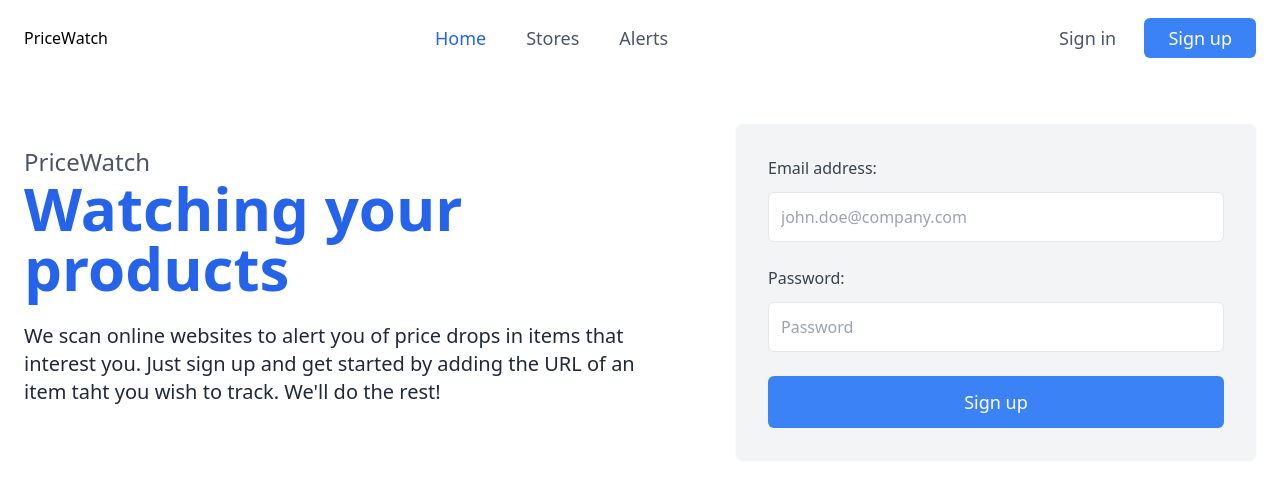
After one commit to ramsy1980/pricewatch, a Flask app: page / in a window 1280 px wide. The commit adds this page. Shown: the top 498 px of the page. Run offline with Flask 2, Linux system fonts and the light colour scheme; parts of the project's set-up code (start-up, migrations or seed data) failed here and were passed over.

Commit message:
feat(layout): add index

```diff
--- a/app.py
+++ b/app.py
@@ -1,5 +1,5 @@
 import os
-from flask import Flask
+from flask import Flask, render_template
 from views.alerts import alert_blueprint
 from views.stores import store_blueprint
 from views.users import user_blueprint
@@ -11,6 +11,11 @@ app.config.update(
 )
 
 
+@app.route('/')
+def home():
+    return render_template('home.html')
+
+
 app.register_blueprint(alert_blueprint, url_prefix="/alerts")
 app.register_blueprint(store_blueprint, url_prefix="/stores")
 app.register_blueprint(user_blueprint, url_prefix="/users")
--- a/templates/base.html
+++ b/templates/base.html
@@ -17,7 +17,7 @@
     <header>
         <nav class="flex items-center justify-between p-6 container mx-auto">
             <!-- Logo -->
-            <h3>PriceWatch</h3>
+            <a href="/"><h3>PriceWatch</h3></a>
 
             <!-- Menu items -->
             <div class="text-lg text-gray-600 hidden lg:flex">
--- /dev/null
+++ b/templates/home.html
@@ -0,0 +1,40 @@
+{% extends "base.html" %}
+{% block content %}
+<div class="w-full lg:flex items-center">
+    <div class="w-full lg:w-1/2">
+        <!-- hero section description goes here -->
+        <h2 class="text-md lg:text-2xl text-gray-600">PriceWatch</h2>
+        <h1 class="text-5xl lg:text-6xl font-bold text-blue-600 mb-2 lg:mb-6">Watching your products</h1>
+        <p class="text-md lg:text-xl font-light text-gray-800 mb-8">
+            We scan online websites to alert you of price drops in items that interest you.
+            Just sign up and get started by adding the URL of an item taht you wish to track.
+            We'll do the rest!
+        </p>
+    </div>
+    <div class="w-full lg:w-1/2 lg:pl-24">
+        <!-- sign-up form goes here -->
+        <form action="/users/register" method="post" class="bg-gray-100 shadow-sm rounded-md p-8">
+            <div class="mb-6">
+                <label for="email" class="mb-3 block text-gray-700">Email address:</label>
+                <input type="email" id="email" name="email"
+                       class="bg-white rounded-md border border-gray-200 p-3 focus:outline-none w-full"
+                       placeholder="john.doe@company.com"
+                       required
+                >
+            </div>
+            <div class="mb-6">
+                <label for="password" class="mb-3 block text-gray-700">Password:</label>
+                <input type="password" id="password" name="password"
+                       class="bg-white rounded-md border border-gray-200 p-3 focus:outline-none w-full"
+                       placeholder="Password"
+                       required
+                >
+            </div>
+            <button type="submit"
+                    class="py-3 px-12 bg-blue-500 hover:bg-blue-600 mr-5 rounded-md text-white text-lg focus:outline-none w-full">
+                Sign up
+            </button>
+        </form>
+    </div>
+</div>
+{% endblock %}
--- a/templates/users/login.html
+++ b/templates/users/login.html
@@ -8,11 +8,11 @@
         <form method="post" class="bg-gray-100 shadow-sm rounded-md p-8">
              <div class="mb-6">
                 <label for="email" class="mb-3 block text-gray-700">Email</label>
-                <input type="text" class="bg-white rounded-md border border-gray-200 p-3 focus:outline-none w-full" id="email" name="email" placeholder="user@example.com"/>
+                <input type="text" class="bg-white rounded-md border border-gray-200 p-3 focus:outline-none w-full" id="email" name="email" placeholder="user@example.com" required/>
             </div>
             <div class="mb-6">
                 <label for="password" class="mb-3 block text-gray-700">Password</label>
-                <input type="password" class="bg-white rounded-md border border-gray-200 p-3 focus:outline-none w-full" id="password" name="password" placeholder="Password"/>
+                <input type="password" class="bg-white rounded-md border border-gray-200 p-3 focus:outline-none w-full" id="password" name="password" placeholder="Password" required/>
             </div>
             <button type="submit" class="py-3 px-12 bg-blue-500 hover:bg-blue-600 mr-5 rounded-md text-white text-lg focus:outline-none w-full">Log in</button>
         </form>
--- a/templates/users/register.html
+++ b/templates/users/register.html
@@ -8,11 +8,11 @@
         <form method="post" class="bg-gray-100 shadow-sm rounded-md p-8">
              <div class="mb-6">
                 <label for="email" class="mb-3 block text-gray-700">Email</label>
-                <input type="text" class="bg-white rounded-md border border-gray-200 p-3 focus:outline-none w-full" id="email" name="email" placeholder="user@example.com"/>
+                <input type="text" class="bg-white rounded-md border border-gray-200 p-3 focus:outline-none w-full" id="email" name="email" placeholder="user@example.com" required/>
             </div>
             <div class="mb-6">
                 <label for="password" class="mb-3 block text-gray-700">Password</label>
-                <input type="password" class="bg-white rounded-md border border-gray-200 p-3 focus:outline-none w-full" id="password" name="password" placeholder="Password"/>
+                <input type="password" class="bg-white rounded-md border border-gray-200 p-3 focus:outline-none w-full" id="password" name="password" placeholder="Password" required/>
             </div>
             <button type="submit" class="py-3 px-12 bg-blue-500 hover:bg-blue-600 mr-5 rounded-md text-white text-lg focus:outline-none w-full">Sign up</button>
         </form>
```
Also changed, not shown: views/users.py (+7 -5 lines).
